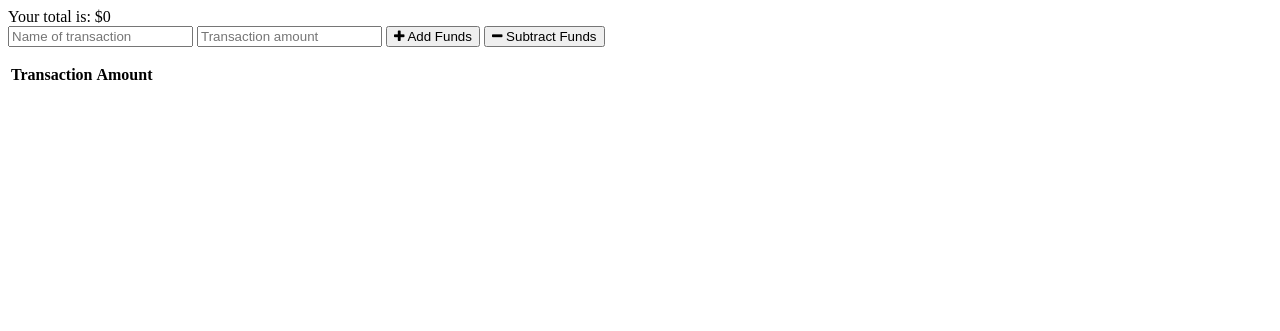
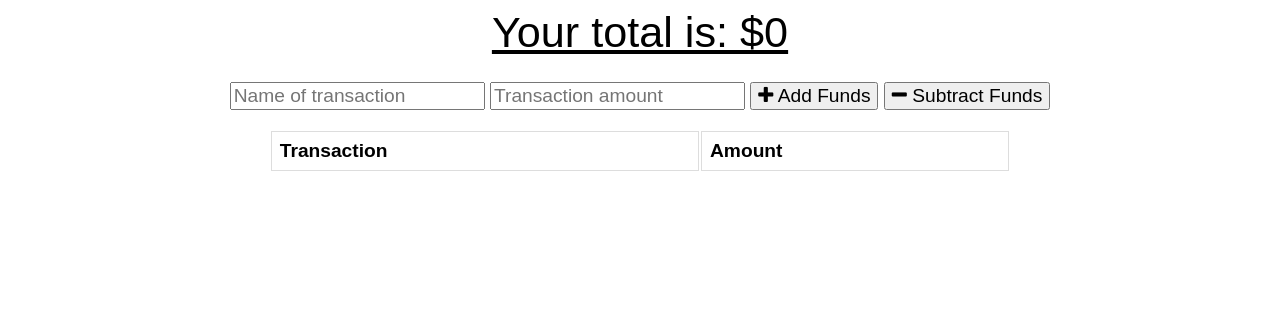
Before and after one commit to lchinquee/sugger, a website: page public/index.html in a window 1280 px wide. Drawn offline with nearby package versions, Linux system fonts and the light colour scheme; no server answers.

Commit message:
debug issues

```diff
--- a/public/index.html
+++ b/public/index.html
@@ -8,7 +8,7 @@
   <link rel="shortcut icon" href="icons/icon-192x192.png" type="image/x-icon">
 
   <link rel="stylesheet" href="https://stackpath.bootstrapcdn.com/font-awesome/4.7.0/css/font-awesome.min.css">
-  <link rel="stylesheet" href="./css/styles.css">
+  <link rel="stylesheet" href="css/style.css">
 
   <title>Budget Tracker</title>
 </head>
--- a/public/js/idb.js
+++ b/public/js/idb.js
@@ -2,11 +2,11 @@
 let db;
 
 // Acts as event listener for db
-const request = indexedDB.open('budget-tracker', 1);
+const request = indexedDB.open('budget_tracker', 1);
 
 request.onupgradeneeded = function(event) {
     const db = event.target.result;
-    db.createObjectStore('new-budget', { autoIncrement: true });
+    db.createObjectStore('new_budget', { autoIncrement: true });
 };
 
 // Successful request
@@ -36,7 +36,6 @@ function uploadBudget() {
     const budgetObjectStore = transaction.objectStore('new_budget');
 
     const getAll = budgetObjectStore.getAll();
-}
 
     getAll.onsuccess = function() {
         if (getAll.result.length > 0) {
@@ -64,5 +63,6 @@ getAll.onsuccess = function() {
             });
         }
     };
+}
 
 window.addEventListener('online', uploadBudget);
--- a/public/js/index.js
+++ b/public/js/index.js
@@ -133,6 +133,8 @@ function sendTransaction(isAdding) {
                 nameEl.value = "";
                 amountEl.value = "";
             }
+
+            alert('Budget has been updated!');
         })
         .catch(err => {
             // fetch failed, so save in indexed db
```
Also changed, not shown: public/manifest.json. Lines whose indentation alone changed are shown as unchanged.
